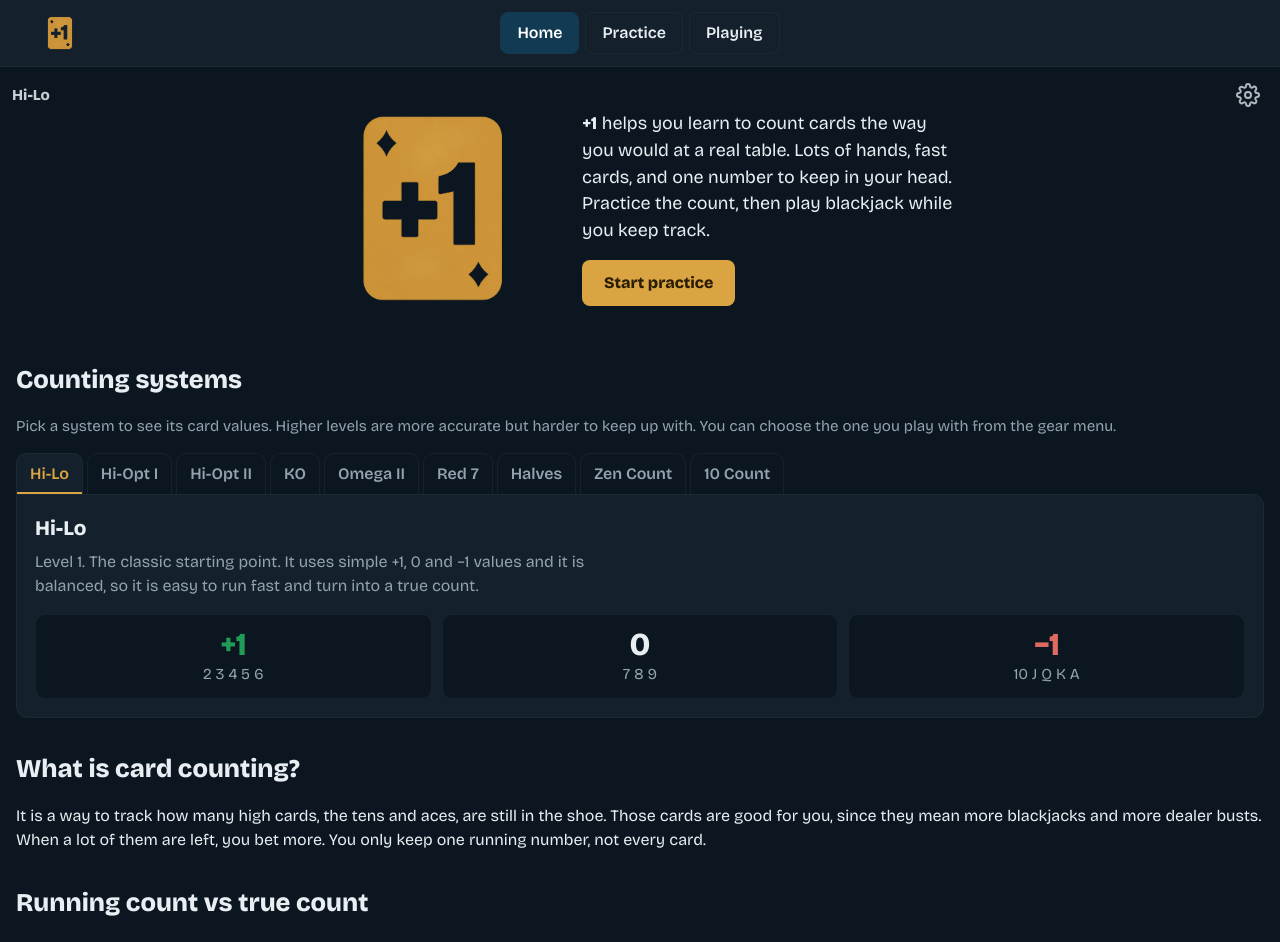
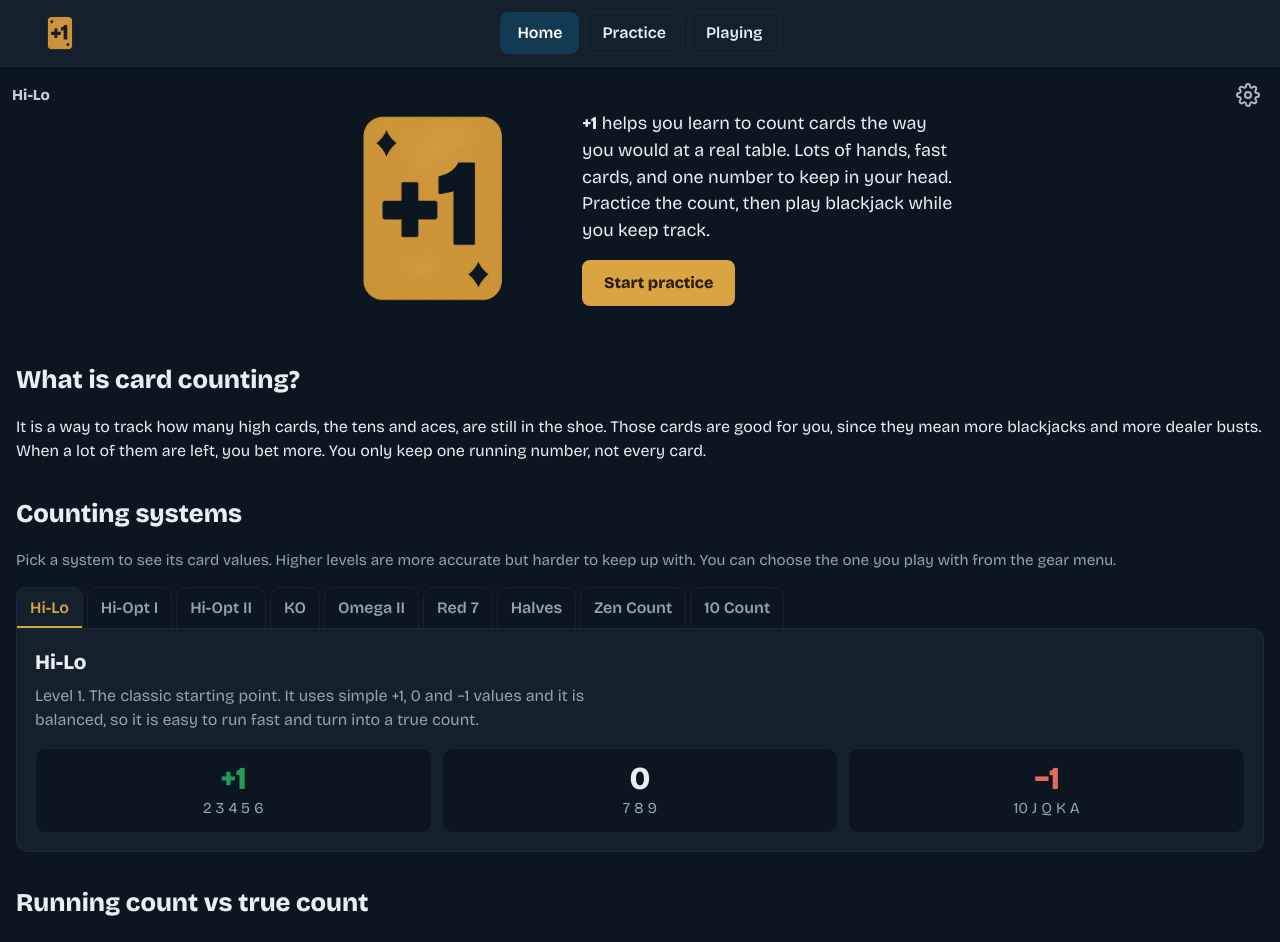
Before and after one commit to DaniilAndreyev/plus-one, a React (Vite) app: page / in a window 1280 px wide. Shown: the top 942 px of the page. Built offline with nearby package versions, Linux system fonts and the light colour scheme.

Commit message:
fix: Fix order of section on the home page

```diff
--- a/src/pages/Home.tsx
+++ b/src/pages/Home.tsx
@@ -58,6 +58,13 @@ export default function Home({ active }: { active: boolean }) {
         </div>
       </div>
 
+      <h2>What is card counting?</h2>
+      <p>
+        It is a way to track how many high cards, the tens and aces, are still in the shoe. Those cards are good for you,
+        since they mean more blackjacks and more dealer busts. When a lot of them are left, you bet more. You only keep
+        one running number, not every card.
+      </p>
+
       <h2>Counting systems</h2>
       <p className="muted">
         Pick a system to see its card values. Higher levels are more accurate but harder to keep up with. You can choose
@@ -94,13 +101,6 @@ export default function Home({ active }: { active: boolean }) {
         </div>
       </div>
 
-      <h2>What is card counting?</h2>
-      <p>
-        It is a way to track how many high cards, the tens and aces, are still in the shoe. Those cards are good for you,
-        since they mean more blackjacks and more dealer busts. When a lot of them are left, you bet more. You only keep
-        one running number, not every card.
-      </p>
-
       <h2>Running count vs true count</h2>
       <p>
         You start at 0 and every card adds its value. That total is the <b>running count</b>. Divide it by the number of
```
